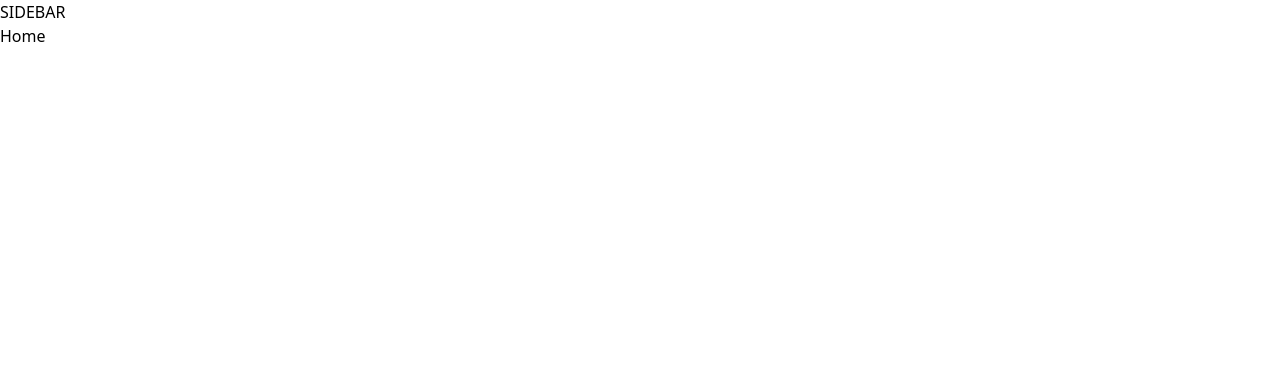
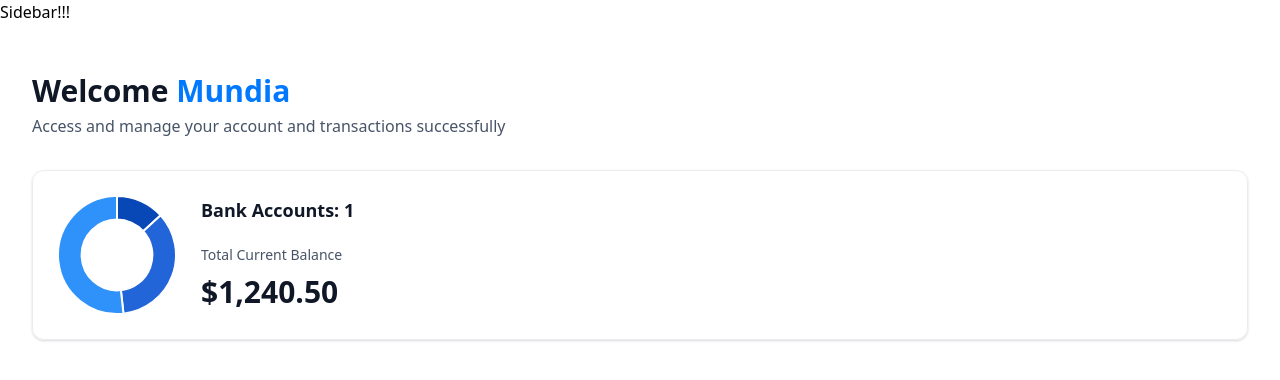
Before and after one commit to mowabanga/abc_online_banking, a Next.js app: page / in a window 1280 px wide. Shown: the top 380 px of the page. Built offline with nearby package versions, Linux system fonts and the light colour scheme.

Commit message:
Implement header component

```diff
--- a/app/(root)/layout.tsx
+++ b/app/(root)/layout.tsx
@@ -5,7 +5,7 @@
 }>) {
   return (
     <main>
-      SIDEBAR
+      Sidebar!!!
       {children}
     </main>
   );
--- a/app/(root)/page.tsx
+++ b/app/(root)/page.tsx
@@ -1,7 +1,27 @@
-import React from "react";
+import HeaderBox from "@/components/HeaderBox";
+import TotalBalanceBox from "@/components/TotalBalanceBox";
 
 const Home = () => {
-  return <div>Home</div>;
+  const loggedIn = { firstName: "Mundia" };
+  return (
+    <section className="home">
+      <div className="home-content">
+        <header className="home-header">
+          <HeaderBox
+            type="greeting"
+            title="Welcome"
+            user={loggedIn?.firstName || "Guest"}
+            subtext="Access and manage your account and transactions successfully"
+          />
+          <TotalBalanceBox
+            accounts={[]}
+            totalBanks={1}
+            totalCurrentBalance={1240.5}
+          />
+        </header>
+      </div>
+    </section>
+  );
 };
 
 export default Home;
--- /dev/null
+++ b/components/AnimatedCounter.tsx
@@ -0,0 +1,13 @@
+"use client";
+
+import CountUp from "react-countup";
+
+const AnimatedCounter = ({ amount }: { amount: number }) => {
+  return (
+    <div className="w-full">
+      <CountUp decimals={2} decimal="." prefix="$" end={amount} />
+    </div>
+  );
+};
+
+export default AnimatedCounter;
--- /dev/null
+++ b/components/DoughnutChart.tsx
@@ -0,0 +1,34 @@
+"use client";
+
+import { Chart as ChartJS, ArcElement, Tooltip, Legend } from "chart.js";
+import { Doughnut } from "react-chartjs-2";
+
+ChartJS.register(ArcElement, Tooltip, Legend);
+
+const DoughnutChart = ({ accounts }: DoughnutChartProps) => {
+  const data = {
+    datasets: [
+      {
+        label: "Banks",
+        data: [1282, 3381, 5000],
+        backgroundColor: ["#0747b6", "#2265d8", "#2f91fa"],
+      },
+    ],
+    labels: ["Bank 1", "Bank 2", "Bank 3"],
+  };
+  return (
+    <Doughnut
+      data={data}
+      options={{
+        cutout: "60%",
+        plugins: {
+          legend: {
+            display: false,
+          },
+        },
+      }}
+    />
+  );
+};
+
+export default DoughnutChart;
--- /dev/null
+++ b/components/HeaderBox.tsx
@@ -0,0 +1,22 @@
+import React from "react";
+
+const HeaderBox = ({
+  type = "title",
+  title,
+  subtext,
+  user,
+}: HeaderBoxProps) => {
+  return (
+    <div className="header-box">
+      <h1 className="header-box-title">
+        {title}
+        {type === "greeting" && (
+          <span className="text-bankGradient">&nbsp;{user}</span>
+        )}
+      </h1>
+      <p className="header-box-subtext">{subtext}</p>
+    </div>
+  );
+};
+
+export default HeaderBox;
--- /dev/null
+++ b/components/TotalBalanceBox.tsx
@@ -0,0 +1,32 @@
+import { formatAmount } from "@/lib/utils";
+import React from "react";
+import AnimatedCounter from "./AnimatedCounter";
+import DoughnutChart from "./DoughnutChart";
+
+const TotalBalanceBox = ({
+  accounts = [],
+  totalBanks,
+  totalCurrentBalance,
+}: TotalBalanceBoxProps) => {
+  return (
+    <div>
+      <section className="total-balance">
+        <div className="total-balance-chart">
+          <DoughnutChart accounts={accounts} />
+        </div>
+
+        <div className="flex flex-col gap-6">
+          <h2 className="header-2">Bank Accounts: {totalBanks}</h2>
+          <div className="flex flex-col gap-2">
+            <p className="total-balance-label">Total Current Balance</p>
+            <div className="total-balance-amount flex-center gap-2">
+              <AnimatedCounter amount={totalCurrentBalance} />
+            </div>
+          </div>
+        </div>
+      </section>
+    </div>
+  );
+};
+
+export default TotalBalanceBox;
--- a/package.json
+++ b/package.json
@@ -10,11 +10,16 @@
   },
   "dependencies": {
     "@radix-ui/react-slot": "^1.0.2",
+    "chart.js": "^4.4.2",
     "class-variance-authority": "^0.7.0",
     "clsx": "^2.1.1",
+    "count-up": "^1.0.4",
     "lucide-react": "^0.378.0",
     "next": "14.2.3",
+    "query-string": "^9.0.0",
     "react": "^18",
+    "react-chartjs-2": "^5.2.0",
+    "react-countup": "^6.5.3",
     "react-dom": "^18",
     "tailwind-merge": "^2.3.0",
     "tailwindcss-animate": "^1.0.7"
--- a/types/index.d.ts
+++ b/types/index.d.ts
@@ -202,7 +202,7 @@
   appwriteItemId?: string;
 }
 
-declare interface TotlaBalanceBoxProps {
+declare interface TotalBalanceBoxProps {
   accounts: Account[];
   totalBanks: number;
   totalCurrentBalance: number;
```
Also changed, not shown: 1 other file (tests, documents, lock files or other folders).
